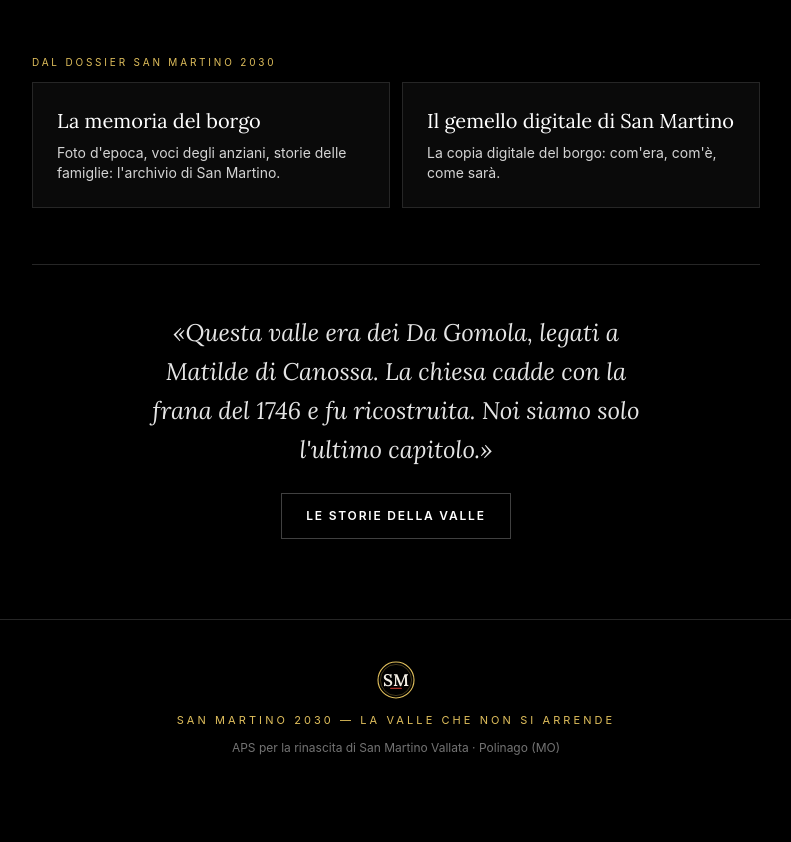
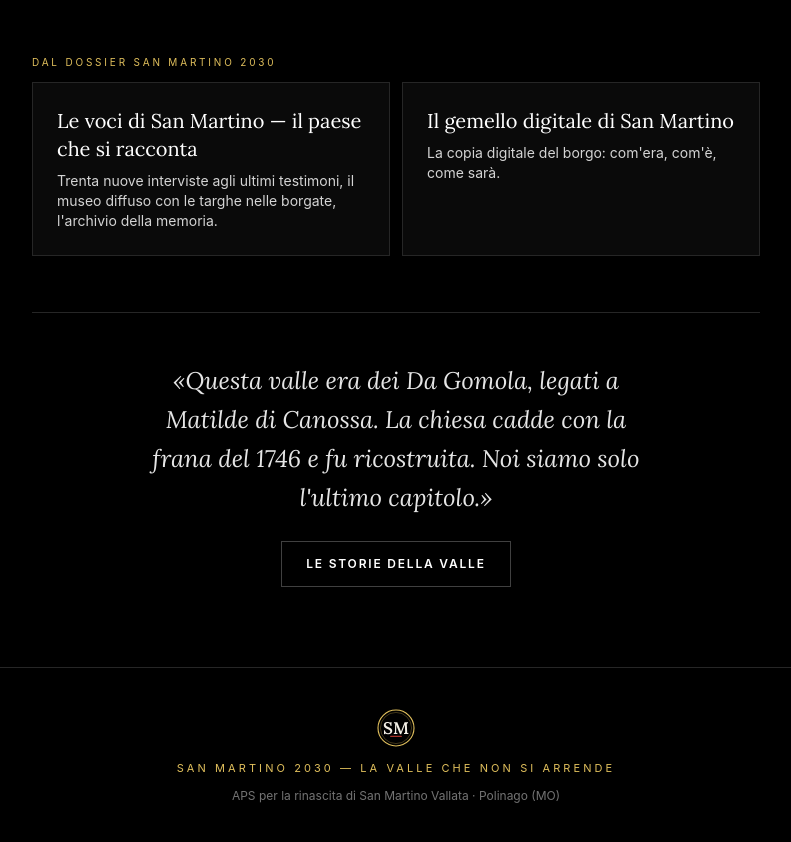
Before and after one commit to UbiDefuit/san-martino, a React (Vite) app: page / in a window 1280 px wide. Shown: the part 1909-2751 px from the top of the page, without its empty margins (244-1035 px from the left). Before the commit the page ends 2705 px from the top, so only its background shows below. Built offline with nearby package versions, Linux system fonts and the light colour scheme.

Commit message:
Progetti: Le voci di San Martino — il progetto candidato alla Fondazione di Modena

```diff
--- a/data.ts
+++ b/data.ts
@@ -19,12 +19,12 @@ export interface Progetto {
 
 export const PROGETTI: Progetto[] = [
   {
-    id: 'memoria', geo: [44.38790, 10.68870], titolo: 'La memoria del borgo',
-    sintesi: 'Foto d\'epoca, voci degli anziani, storie delle famiglie: l\'archivio di San Martino.',
-    descrizione: 'Ogni anziano che se ne va porta con sé un pezzo di San Martino. Stiamo raccogliendo foto d\'epoca, interviste e storie per costruire l\'archivio digitale del borgo — che vivrà su questa piattaforma e in una mostra annuale.',
-    azioni: ['Raccolta materiali porta a porta', 'Digitalizzazione e pubblicazione nelle Storie', 'QR sui luoghi raccontati e mostra annuale'],
-    budgetMin: 3000, budgetMax: 8000, raccolti: 0, stato: 'in avvio',
-    fonti: 'Crowdfunding civico, 5×1000, fondazioni',
+    id: 'voci', geo: [44.38790, 10.68870], titolo: 'Le voci di San Martino — il paese che si racconta',
+    sintesi: 'Trenta nuove interviste agli ultimi testimoni, il museo diffuso con le targhe nelle borgate, l\'archivio della memoria.',
+    descrizione: 'Il film del 1987 di Don Paolo, restaurato quest\'estate, ci ha ridato dodici voci di persone che non ci sono più. Ora tocca a chi può ancora raccontare: trenta interviste all\'ultima generazione nata nelle borgate, la digitalizzazione delle foto di famiglia, le targhe permanenti del museo diffuso — inquadri il QR sul muro e senti chi abitava lì — e la restituzione al paese con mostra e camminata della memoria. Candidato all\'Avviso Richieste Libere 2026 della Fondazione di Modena (esito entro novembre).',
+    azioni: ['30 interviste videoregistrate con formazione dei volontari alla storia orale', 'Digitalizzazione di foto e documenti di famiglia e ricerche d\'archivio', 'Targhe permanenti del museo diffuso nelle borgate e integrazione nel gemello 3D', 'Mostra e camminata della memoria con i testimoni come narratori'],
+    budgetMin: 11500, budgetMax: 11500, raccolti: 2500, stato: 'candidato a bando',
+    fonti: 'Fondazione di Modena (richiesti 9.000 €), quote sociali, 5×1000, offerte agli eventi',
   },
   {
     id: 'gemello', geo: [44.38860, 10.69050], titolo: 'Il gemello digitale di San Martino',
--- a/public/service-worker.js
+++ b/public/service-worker.js
@@ -1,5 +1,5 @@
 // PWA piattaforma San Martino 2030 — network-first con riserva offline
-const CACHE = 'sm2030-v73';
+const CACHE = 'sm2030-v74';
 const PRECACHE = ['./', './index.html', './manifest.json', './icon-512.png', './icona-app.svg', './canonica.jpg', './stemma-polinago.png'];
 
 self.addEventListener('install', (e) => {
```
